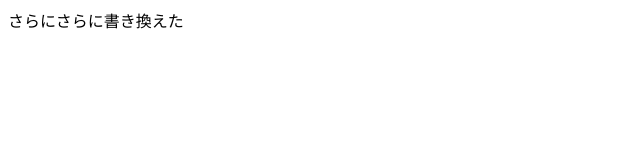
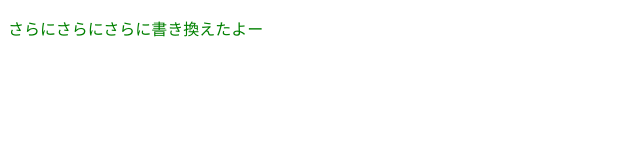
Before and after one commit to kokokokokoaaaaa/2025-05-12, a plain HTML site: page index.html in a window 1280 px wide. Shown: the whole page, without its empty margins (0-640 px from the left). Drawn offline with Linux system fonts and the light colour scheme.

Commit message:
みどりにしてみた

```diff
--- a/index.html
+++ b/index.html
@@ -5,6 +5,6 @@
     <title>タイトル</title>
   </head>
   <body>
-    さらにさらに書き換えた
+    <p style="color:green">さらにさらにさらに書き換えたよー</p>
   </body>
 </html>
```
